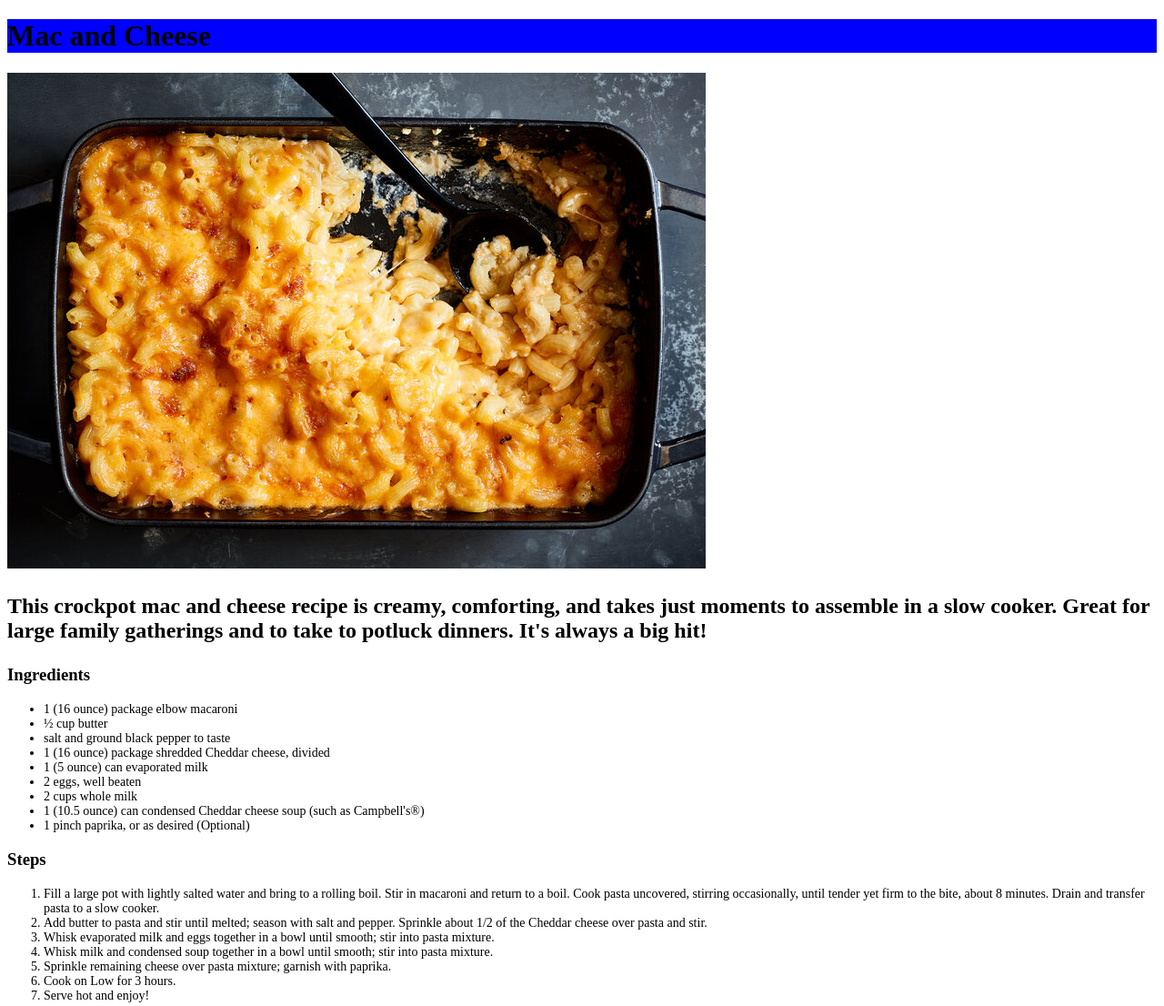
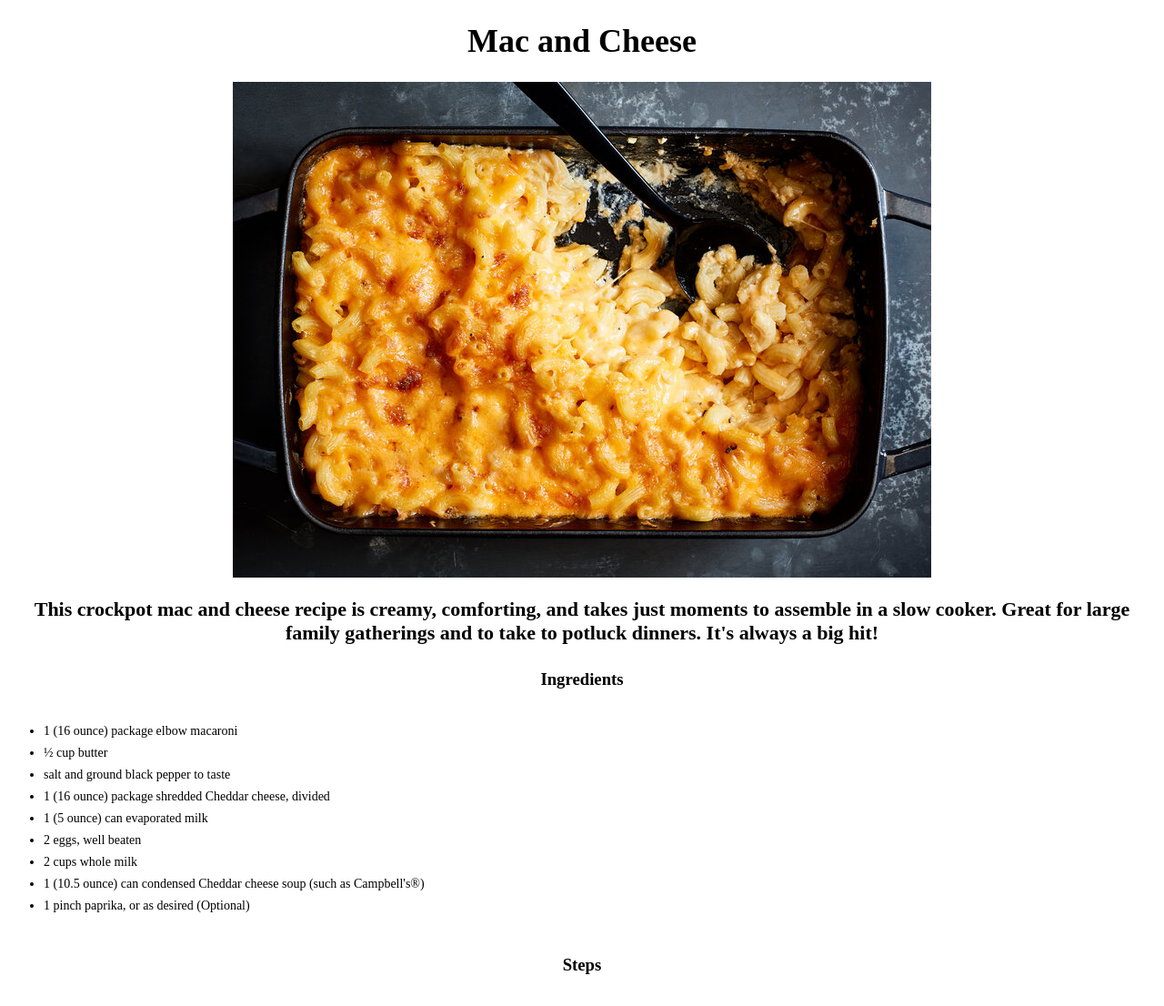
Before and after one commit to andreasfrost1004/odin-recipes, a plain HTML site: page recipes/Mac_and_Cheese.html in a window 1280 px wide. Shown: the top 1106 px of the page at 91% size. Drawn offline with Linux system fonts and the light colour scheme.

Commit message:
modified stylesheets

```diff
--- a/recipes/Mac_and_Cheese.html
+++ b/recipes/Mac_and_Cheese.html
@@ -8,7 +8,7 @@
 </head>
 <body>
     <h1>Mac and Cheese</h1>
-    <img src="./Images/mac_and_cheese.jpg">
+    <img src="./Images/mac_and_cheese.jpg" class="img">
     <h3 class="description">This crockpot mac and cheese recipe is creamy, comforting, and takes just moments to assemble in a slow cooker. Great for large family gatherings and to take to potluck dinners. It's always a big hit!</h3>
     <h3 class="title">Ingredients</h3>
     <ul class="Ingredients">
--- a/recipes/style.css
+++ b/recipes/style.css
@@ -1,10 +1,35 @@
+.img {
+    display: block;
+    margin: auto;
+}
 h1 {
-    background-color: blue;
+    background-color: white;
+    font-size: 36px;
+    text-align: center;
 }
 .Ingredients,
 .Steps {
     font-size: 14px;
+
+}
+.Steps {
+    list-style-type: decimal;
 }
 .description {
-    font-size: 24px;
+    font-size: 22px;
+    display: block;
+    text-align: center;
 }
+.title {
+    padding: 5px;
+    text-align: center;
+}
+li {
+    margin-bottom: 8px;
+}
+ul,
+ol {
+    text-align: center;
+    display: inline-block;
+    text-align: left;
+}
--- a/style.css
+++ b/style.css
@@ -1,3 +1,12 @@
 h1 {
-    background-color: red;
+    background-color: white;
 }
+ul {
+    display: block;
+    margin-bottom: 15px;
+    list-style-type:decimal-leading-zero;
+    background-color: white;
+}
+li {
+    margin-bottom: 15px;
+}
```
Also changed, not shown: recipes/Simple_homemade_Dreamsicles.html (+1 -1 lines), recipes/Tex_mex_pork_chops.html (+1 -1 lines).
